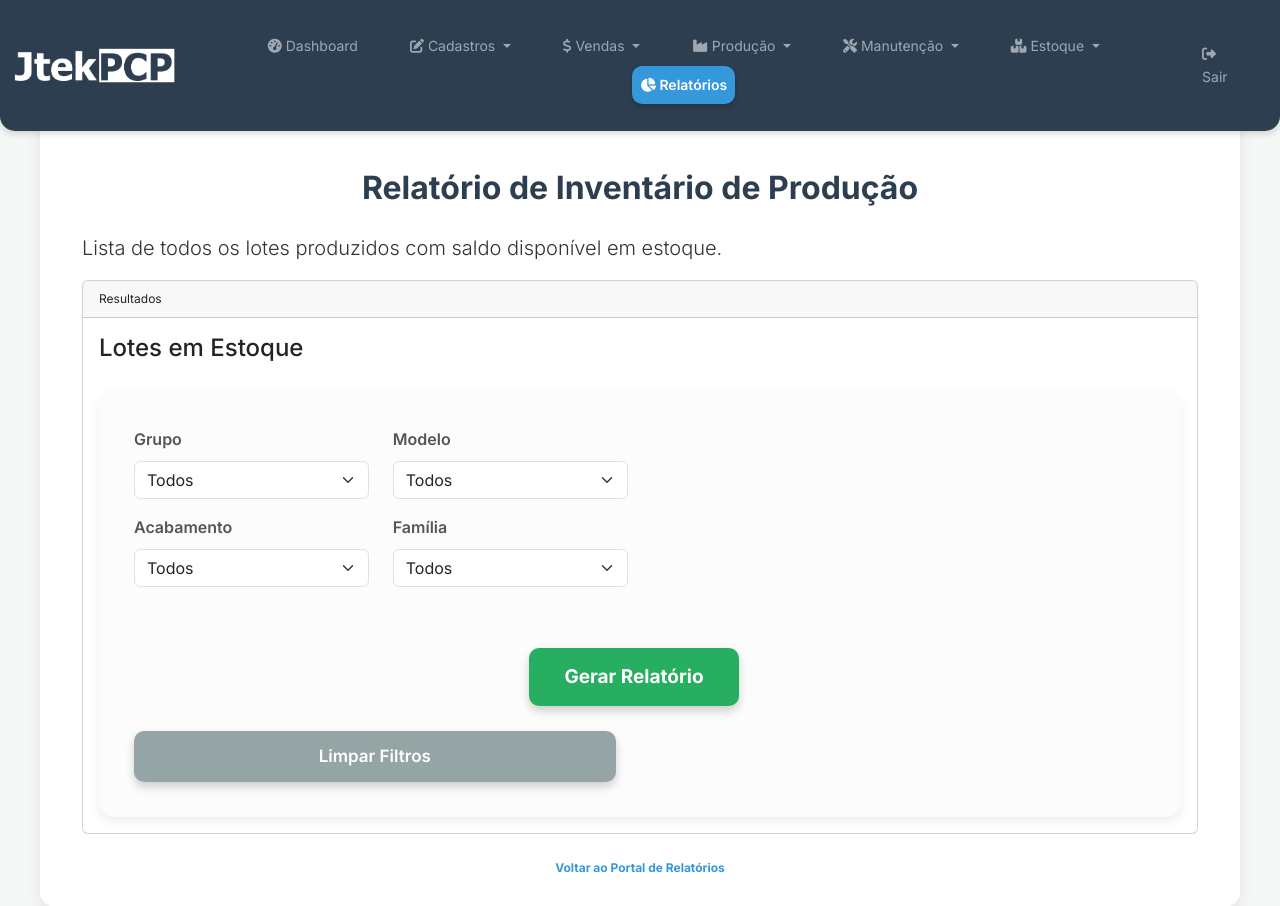
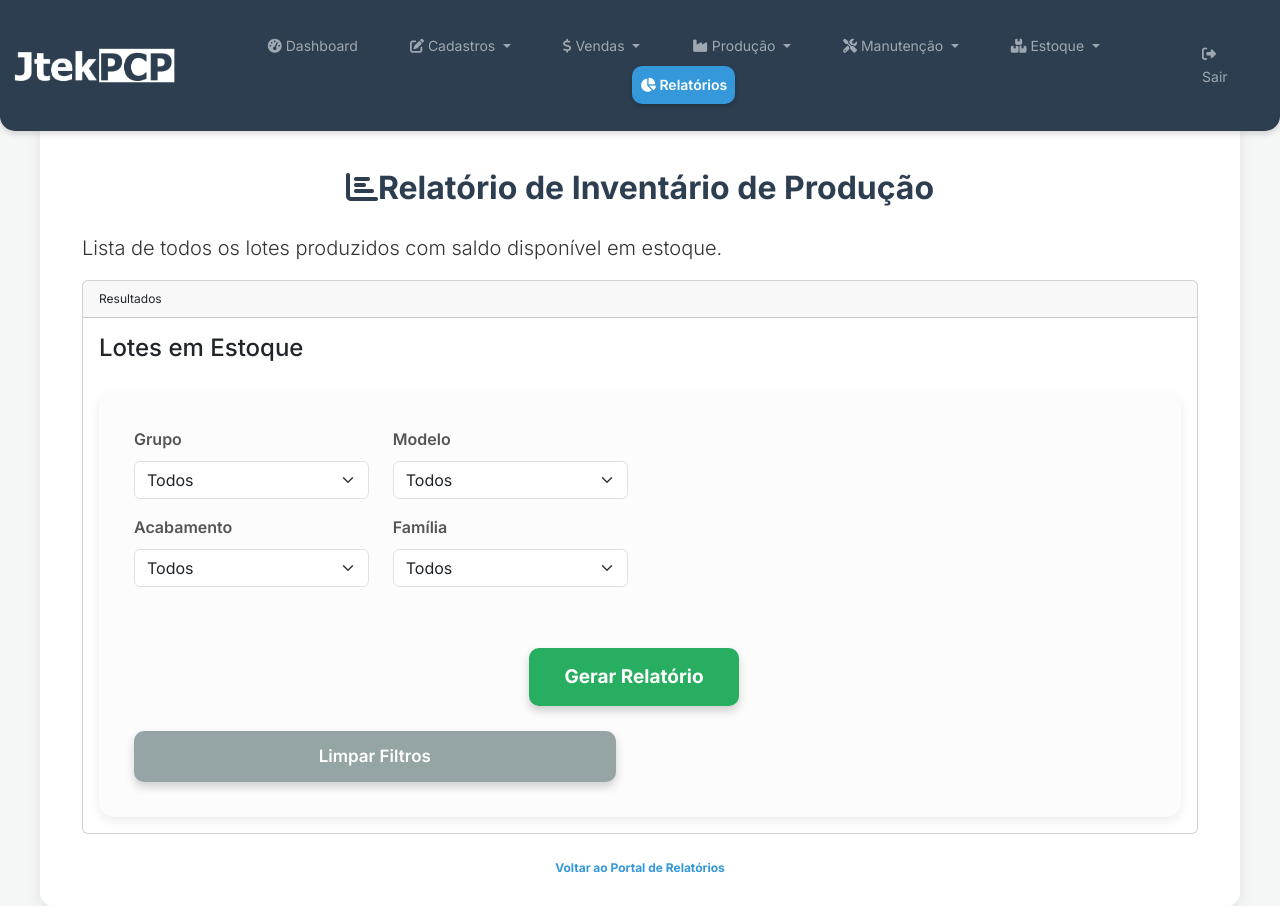
Before and after one commit to jtek001/pcp, a PHP site: page /pcp_system/modules/relatorios/relatorio_inventario.php in a window 1280 px wide. Shown: the top 906 px of the page. Run offline with PHP 8.4, Linux system fonts and the light colour scheme; a user stored in the database is signed in; data comes from the database, SQL or seed files in the repository.

Commit message:
Update relatorio_inventario.php

```diff
--- a/public_html/modules/relatorios/relatorio_inventario.php
+++ b/public_html/modules/relatorios/relatorio_inventario.php
@@ -11,7 +11,7 @@ function get_filter_options($conn, $column) {
     return $conn->query($sql)->fetch_all(MYSQLI_ASSOC);
 }
 
-// Busca opões para os filtros
+// Busca opes para os filtros
 $grupos = get_filter_options($conn, 'grupo');
 $modelos = get_filter_options($conn, 'modelo');
 $acabamentos = get_filter_options($conn, 'acabamento');
@@ -78,7 +78,7 @@ if (isset($_GET['filtrar'])) {
 ?>
 
 <div class="container mt-4">
-    <h2>Relatório de Inventário de Produção</h2>
+    <h2><i class="fas fa-chart-bar"></i>Relatório de Inventário de Produção</h2>
     <p class="lead">Lista de todos os lotes produzidos com saldo disponível em estoque.</p>
 
     <div class="card mb-4">
```
